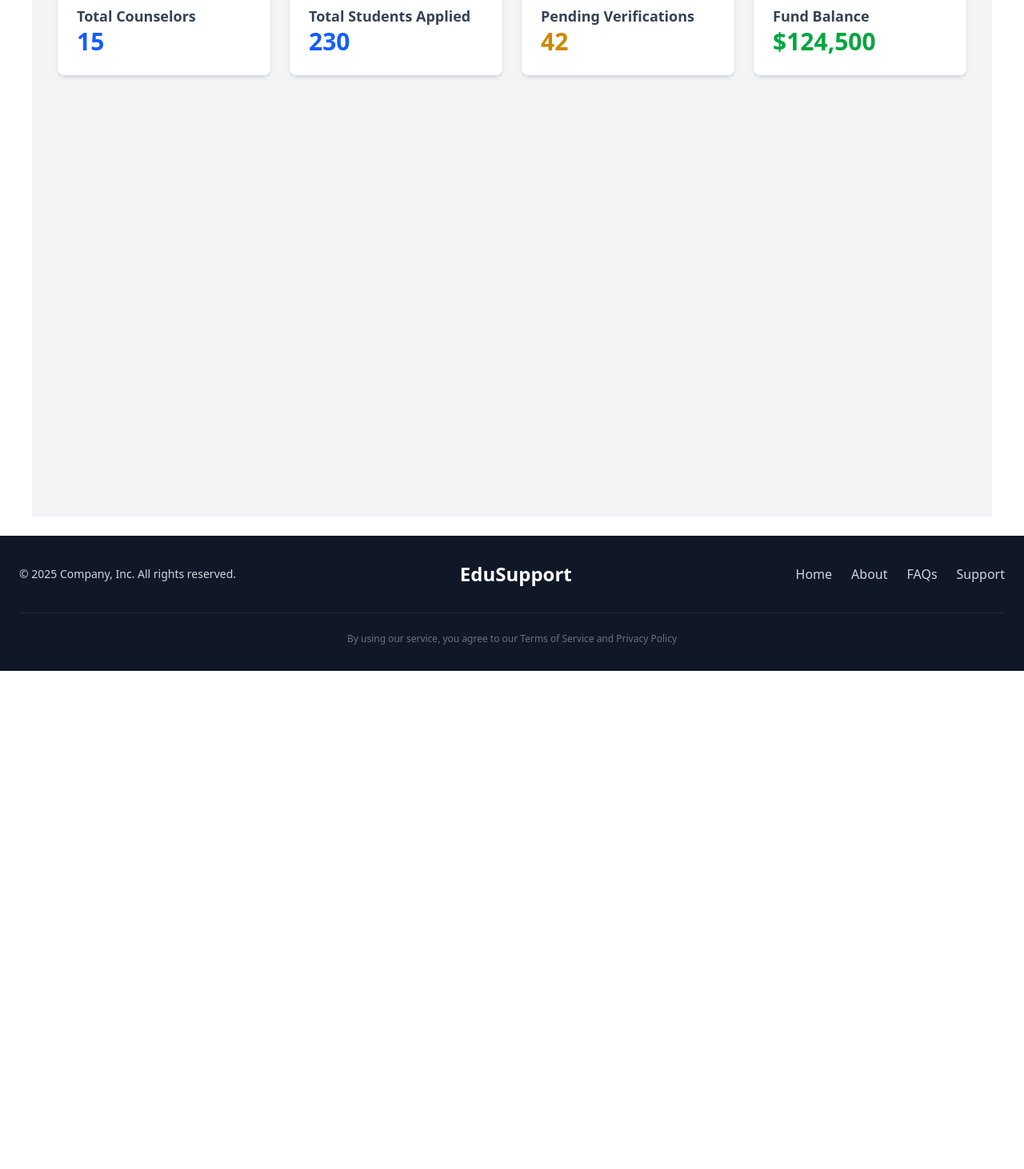
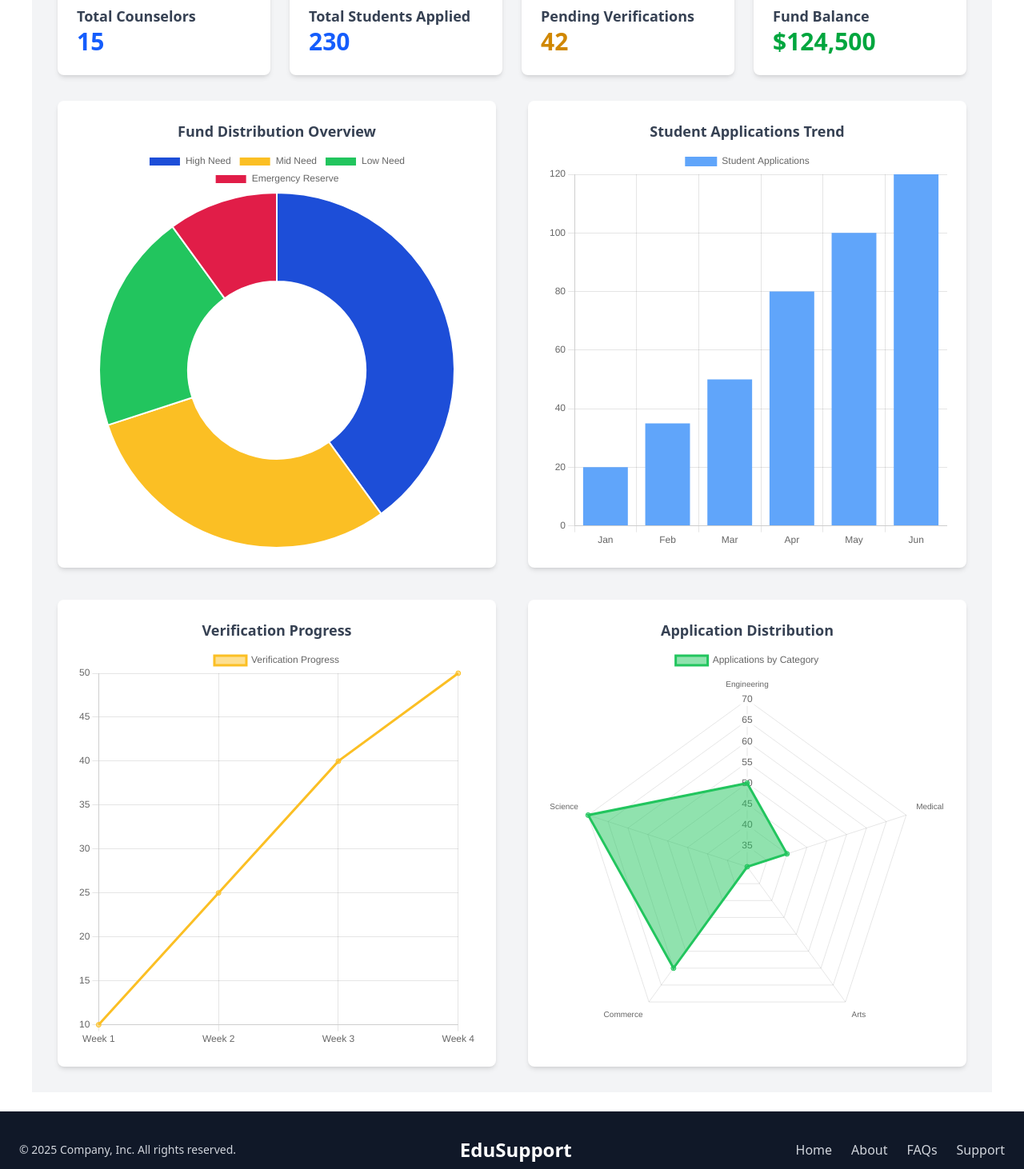
Before and after one commit to Vasundhra-Gupta/SDS, a React (Vite) app in the folder client/: page /admin/dashboard in a window 1280 px wide. Shown: the part 328-1790 px from the top of the page at 80% size. Before the commit the page ends 1167 px from the top, so only its background shows below. Built offline with nearby package versions, Linux system fonts and the light colour scheme.

Commit message:
admindashboard

```diff
--- a/client/src/Pages/admin/AdminDashboard.jsx
+++ b/client/src/Pages/admin/AdminDashboard.jsx
@@ -1,17 +1,40 @@
 import React from "react";
-import { FaUserTie, FaUsers, FaClipboardList, FaDollarSign } from "react-icons/fa"; // Font Awesome Icons
+import { FaUserTie, FaUsers, FaClipboardList, FaDollarSign } from "react-icons/fa";
+import { Bar, Doughnut, Line, Radar } from "react-chartjs-2";
+import { Chart, registerables } from "chart.js";
+
+Chart.register(...registerables);
 
 export default function AdminDashboard() {
     return (
         <div className="min-h-screen p-8 bg-gray-100">
             <h2 className="text-3xl font-bold text-blue-600 mb-6">Admin Dashboard</h2>
 
+            {/* Stat Cards */}
             <div className="grid grid-cols-4 gap-6">
-                {/** Stat Cards */}
                 <StatCard title="Total Counselors" value="15" icon={<FaUserTie />} color="text-blue-600" />
                 <StatCard title="Total Students Applied" value="230" icon={<FaUsers />} color="text-blue-600" />
                 <StatCard title="Pending Verifications" value="42" icon={<FaClipboardList />} color="text-yellow-600" />
                 <StatCard title="Fund Balance" value="$124,500" icon={<FaDollarSign />} color="text-green-600" />
+            </div>
+
+            {/* Charts Section - Balanced Grid */}
+            <div className="grid grid-cols-2 gap-10 mt-8">
+                <ChartCard title="Fund Distribution Overview">
+                    <Doughnut data={fundChartData} width={200} height={200} />
+                </ChartCard>
+
+                <ChartCard title="Student Applications Trend">
+                    <Bar data={studentChartData} width={200} height={200} />
+                </ChartCard>
+
+                <ChartCard title="Verification Progress">
+                    <Line data={verificationChartData} width={200} height={200} />
+                </ChartCard>
+
+                <ChartCard title="Application Distribution">
+                    <Radar data={applicationChartData} width={200} height={200} />
+                </ChartCard>
             </div>
         </div>
     );
@@ -25,3 +48,49 @@ const StatCard = ({ title, value, icon, color }) => (
         <p className={`text-3xl font-bold ${color}`}>{value}</p>
     </div>
 );
+
+/** Reusable Chart Card Component */
+const ChartCard = ({ title, children }) => (
+    <div className="bg-white p-6 shadow-md rounded-lg flex flex-col items-center">
+        <h3 className="text-lg font-bold text-gray-700 mb-2">{title}</h3>
+        {children}
+    </div>
+);
+
+/** Updated Chart Data */
+const fundChartData = {
+    labels: ["High Need", "Mid Need", "Low Need", "Emergency Reserve"],
+    datasets: [{
+        data: [40, 30, 20, 10],
+        backgroundColor: ["#1D4ED8", "#FBBF24", "#22C55E", "#E11D48"]
+    }]
+};
+
+const studentChartData = {
+    labels: ["Jan", "Feb", "Mar", "Apr", "May", "Jun"],
+    datasets: [{
+        label: "Student Applications",
+        data: [20, 35, 50, 80, 100, 120],
+        backgroundColor: "#60A5FA"
+    }]
+};
+
+const verificationChartData = {
+    labels: ["Week 1", "Week 2", "Week 3", "Week 4"],
+    datasets: [{
+        label: "Verification Progress",
+        data: [10, 25, 40, 50],
+        borderColor: "#FBBF24",
+        backgroundColor: "rgba(251, 191, 36, 0.5)"
+    }]
+};
+
+const applicationChartData = {
+    labels: ["Engineering", "Medical", "Arts", "Commerce", "Science"],
+    datasets: [{
+        label: "Applications by Category",
+        data: [50, 40, 30, 60, 70],
+        borderColor: "#22C55E",
+        backgroundColor: "rgba(34, 197, 94, 0.5)"
+    }]
+};
```
